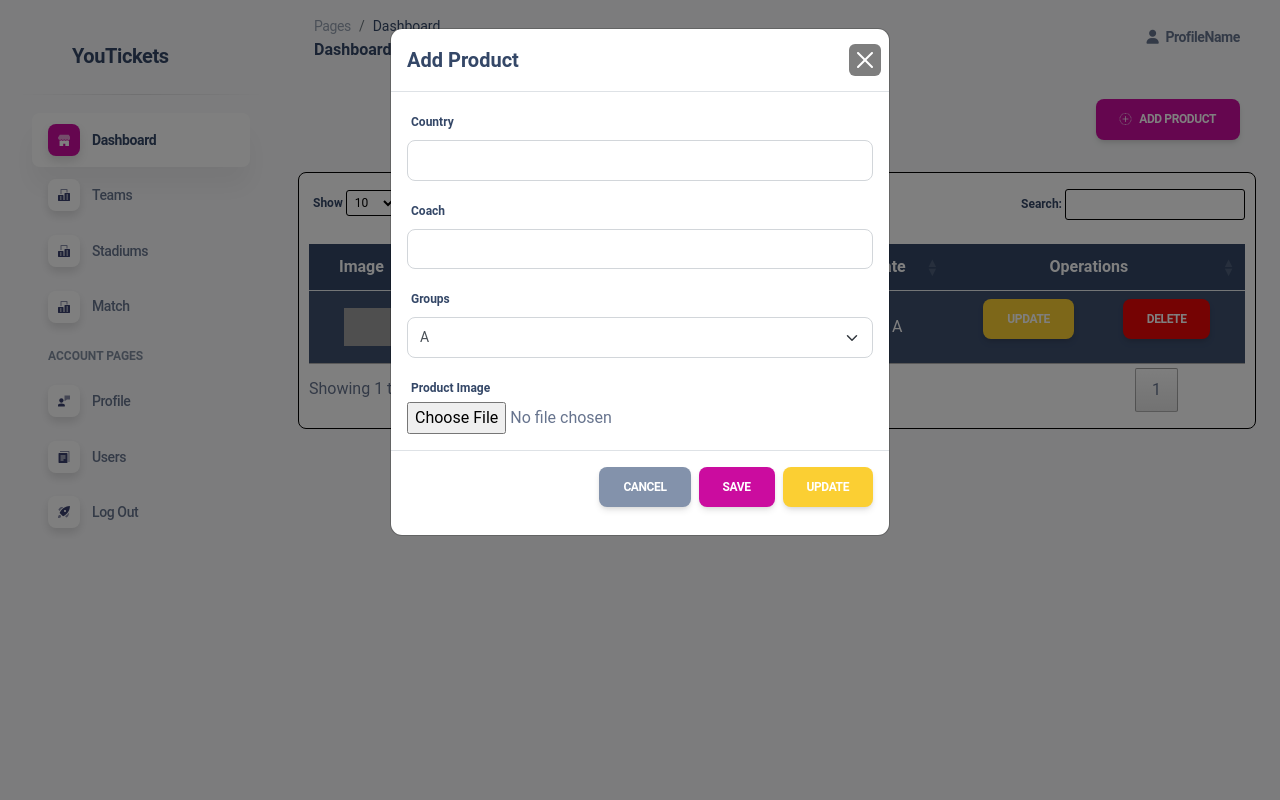
After one commit to 21asphyxia/Gestion-des-Tickets---FIFA-World-Cup-Qatar-2022, a PHP site: page /pages/admin/played-matches.php in a window 1280 px wide, after a click on "ADD PRODUCT". The commit adds this page. Run offline with PHP 8.4, Linux system fonts and the light colour scheme; data that the repository does not hold is empty; some libraries are stand-ins or nearby versions; grey boxes are pictures that could not be loaded.

Commit message:
played matches frontend

```diff
--- a/includes/admin/sidebar.php
+++ b/includes/admin/sidebar.php
@@ -70,7 +70,7 @@
           </a>
         </li>
         <li class="nav-item">
-          <a class="nav-link  " href="#">
+          <a class="nav-link  " href="../../pages/admin/played-matches.php">
             <div class="icon icon-shape icon-sm shadow border-radius-md bg-white text-center me-2 d-flex align-items-center justify-content-center">
               <svg width="12px" height="12px" viewBox="0 0 42 42" version="1.1" xmlns="http://www.w3.org/2000/svg" xmlns:xlink="http://www.w3.org/1999/xlink">
                 <title>office</title>
--- /dev/null
+++ b/pages/admin/played-matches.php
@@ -0,0 +1,106 @@
+<?php
+include_once '../../includes/admin/head.php';
+?>
+<link rel="stylesheet" href="https://cdn.jsdelivr.net/npm/bootstrap-icons@1.10.2/font/bootstrap-icons.css">
+<body class="g-sidenav-show bg-gray-100">
+    <?php include_once '../../includes/admin/sidebar.php'; ?>
+    <main class="main-content position-relative max-height-vh-100 h-100 border-radius-lg ">
+        <?php include_once '../../includes/admin/navbar.php';?>
+        <!-- Content -->
+        <div class="tableContainer m-4">
+        <div class="d-flex justify-content-end m-3">
+            <button href="#modal-product" data-bs-toggle="modal" class="btn btn-primary d-flex "><i class="bi bi-plus-circle-dotted me-2"></i>Add Product</button>
+        </div>
+
+      <table class="table table-dark table-hover table-striped "  id="myTable">
+        <thead>
+          <tr>
+            <th class="text-center" scope="col">Image</th>
+            <th class="text-center" scope="col">Team 1</th>
+            <th class="text-center" scope="col">Team 2</th>
+            <th class="text-center" scope="col">Stadium</th>
+            <th class="text-center" scope="col">Date</th>
+            <th class="text-center" scope="col">Operations</th>
+          </tr>
+        </thead>
+        <tbody>
+
+          <tr class="text-center">
+            <td class="align-middle"><img class="flagImage" src="../../assets/img/Flag-Senegal.webp" alt="image" width="50px"></td>
+            <td class="align-middle">1</td>
+            <td class="align-middle">Senegal</td>
+            <td class="align-middle">Aliou Cissé</td>
+            <td class="align-middle">A</td>
+            <td class="align-middle">
+                <div class="d-flex flex-wrap justify-content-around">
+                    <a href="#" class="btn btn-warning d-flex"></i>Update</a>
+                    <a href="#" class="btn btn-danger d-flex"></i>Delete</a>
+                </div>
+            </td>
+          </tr>
+
+
+
+        </tbody>
+      </table>
+              <!-- MODAL -->
+      <div class="modal fade" id="modal-product" tabindex="-1" aria-labelledby="staticBackdropLabel" aria-hidden="true" >
+        <div class="modal-dialog">
+          <div class="modal-content">
+            <form action="" method="POST" id="form" enctype="multipart/form-data" data-parsley-validate>
+              <div class="modal-header">
+                <h5 class="modal-title">Add Product</h5>
+                <button type="button" class="btn-close" data-bs-dismiss="modal" aria-label="Close"></button>
+              </div>
+              <div class="modal-body">
+                  <!-- HIDDEN INPUT  -->
+                  <input type="hidden" name="product-id">
+
+                  <div class="mb-3">
+                    <label class="form-label" >Country</label>
+                    <input name="country" type="text" class="form-control" id="country" required/>
+                  </div>
+
+                  <div class="mb-3">
+                    <label class="form-label" >Coach</label>
+                    <input name="coach" type="text" class="form-control" id="coach" required/>
+                  </div>
+
+                  <div class="mb-3">
+                    <label class="form-label">Groups</label>
+                    <select class="form-select" id="groups" name="groups" required>
+                      <option selcterd disabled hidden>Please select</option>
+                      <option value="1">A</option>
+                      <option value="2">B</option>
+                      <option value="3">C</option>
+                      <option value="4">D</option>
+                      <option value="5">E</option>
+                      <option value="6">F</option>
+                      <option value="7">G</option>
+                      <option value="8">H</option>
+                    </select>
+                  </div>
+
+                  <div class="mb-0">
+                    <label class="col-md-4 control-label mb-1" for="filebutton">Product Image</label>
+                    <div class="col-md-4">
+                    <input id="picture" name="picture" class="input-file" type="file">
+                    </div>
+                  </div>
+
+              </div>
+              <div class="modal-footer">
+                <button data-bs-dismiss="modal" class="btn btn-secondary" >Cancel</button>
+                <button type="submit" name="save" class="btn btn-primary task-action-btn" id="save">Save</button>
+                <button type="submit" name="update" class="btn btn-warning task-action-btn" id="update">Update</button>
+              </div>
+            </form>
+          </div>
+        </div>
+      </div>
+    </div>
+
+    </main>
+</body>
+</html>
+<?php include_once '../../includes/admin/corejs.php'; ?>
```
Also changed, not shown: 1 other file.
